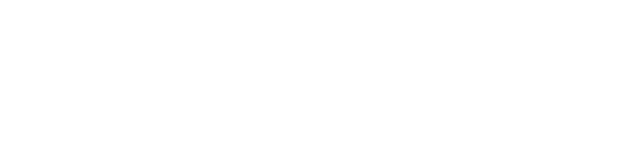
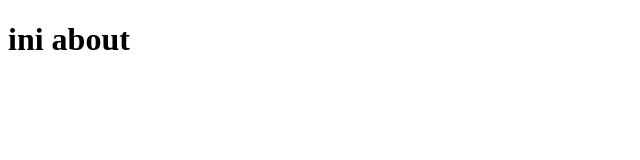
Before and after one commit to cepiseptiyana/gitWorkflow, a plain HTML site: page index.html in a window 1280 px wide. Shown: the whole page, without its empty margins (0-640 px from the left). Drawn offline with Linux system fonts and the light colour scheme.

Commit message:
menambahkan about

```diff
--- a/index.html
+++ b/index.html
@@ -5,5 +5,8 @@
     <meta name="viewport" content="width=device-width, initial-scale=1.0" />
     <title>git Workflow</title>
   </head>
-  <body></body>
+  <body>
+    <!-- about -->
+    <h1>ini about</h1>
+  </body>
 </html>
```
